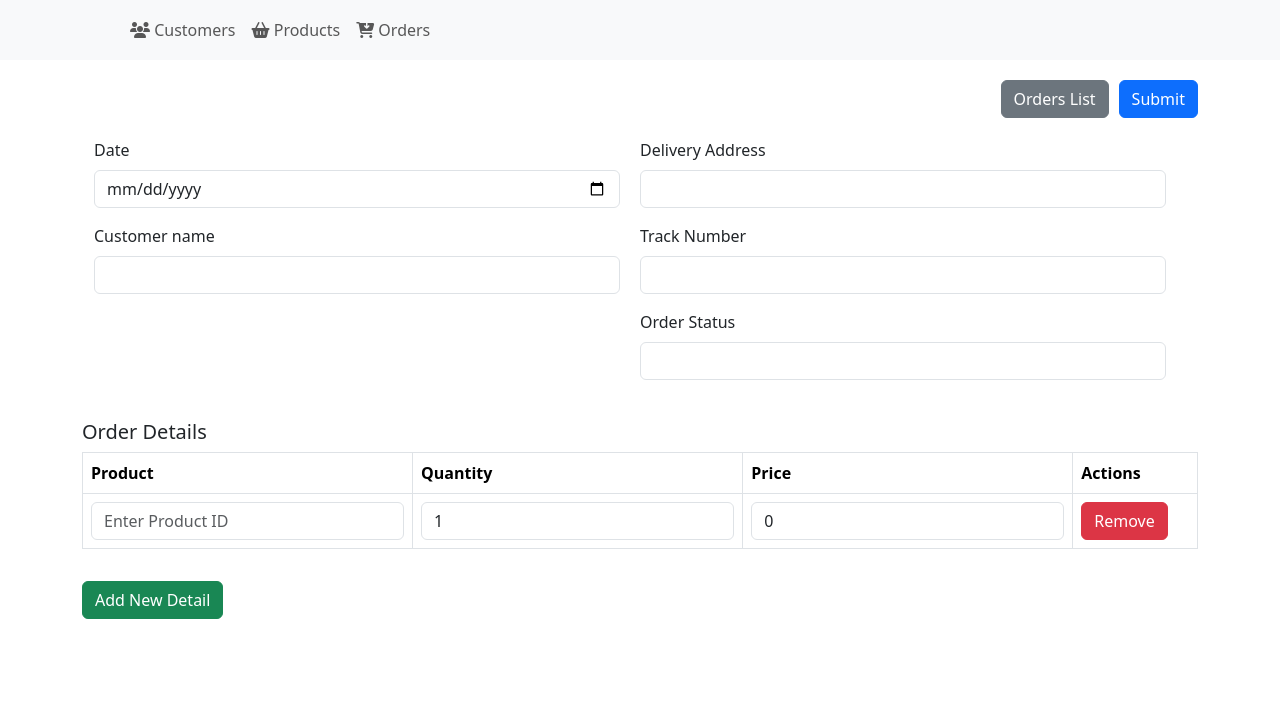
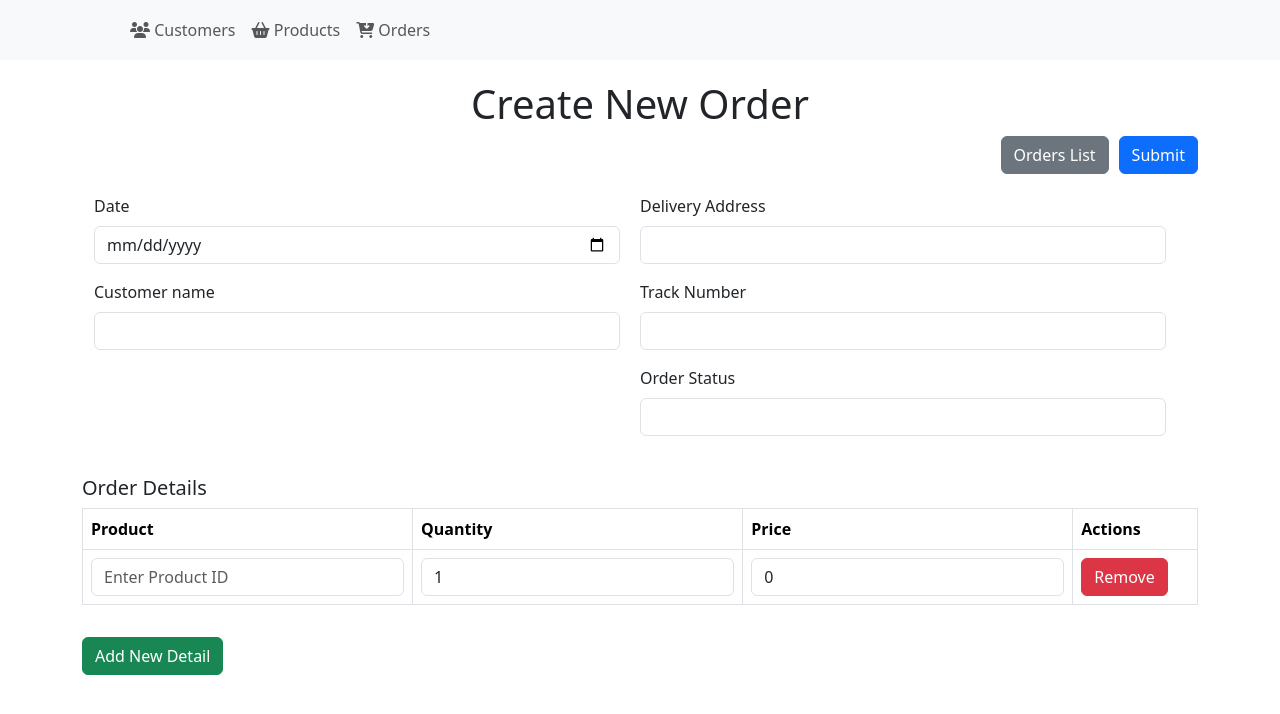
Before and after one commit to Mamoudou12/order_management_vuejs, a Vue app: page /orders/new in a window 1280 px wide. Shown: the top 714 px of the page. Built offline with nearby package versions, Linux system fonts and the light colour scheme.

Commit message:
Adding title in Add and edit oreder pages

```diff
--- a/src/views/orders/AddOrder.vue
+++ b/src/views/orders/AddOrder.vue
@@ -1,5 +1,6 @@
 <!-- AddOrder.vue -->
 <template>
+    <h1 class="text-center">Create New Order</h1>
     <div class="container">
       <OrderForm @submitOrder="handleAddOrder" />
     </div>
--- a/src/views/orders/EditOrder.vue
+++ b/src/views/orders/EditOrder.vue
@@ -1,7 +1,10 @@
 <template>
+  <h1 class="text-center">Edit Order</h1>
     <div class="container">
       <OrderForm :existingOrder="order" @submitOrder="handleSubmitOrder" />
+
     </div>
+
   </template>
 
   <script setup>
```
